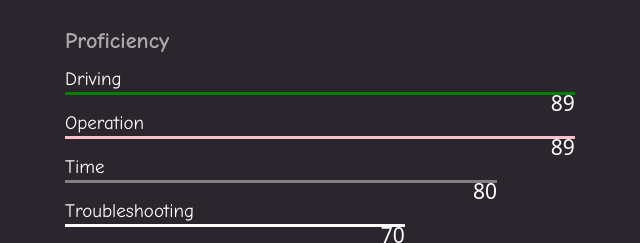
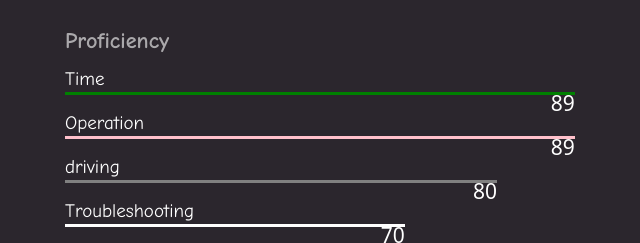
Before and after one commit to ad-do/cv, a plain HTML site: page davindex.html in a window 1280 px wide. Shown: the part 2540-2783 px from the top of the page, 127-767 px from the left. Drawn offline with Linux system fonts and the light colour scheme.

Commit message:
Update davindex.html

```diff
--- a/davindex.html
+++ b/davindex.html
@@ -113,7 +113,7 @@
   <h3>Proficiency</h3><br>
 
   <div id="move2" class="m">
-  <p>Driving</p>
+  <p>Time</p>
   <p id="numm2">0</p>
 </div><br>
 
@@ -123,7 +123,7 @@
 </div><br>
 
 <div id="move" class="m">
-  <p>Time</p>
+  <p>driving</p>
   <p id="numm">0</p>
 </div><br>
 
```
